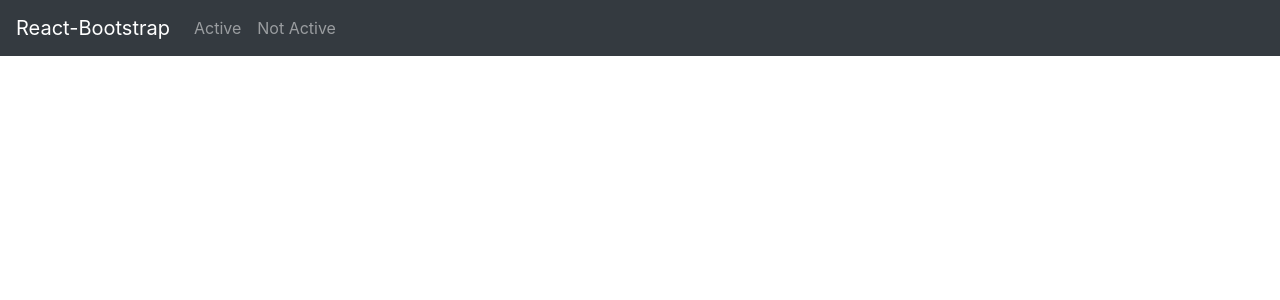
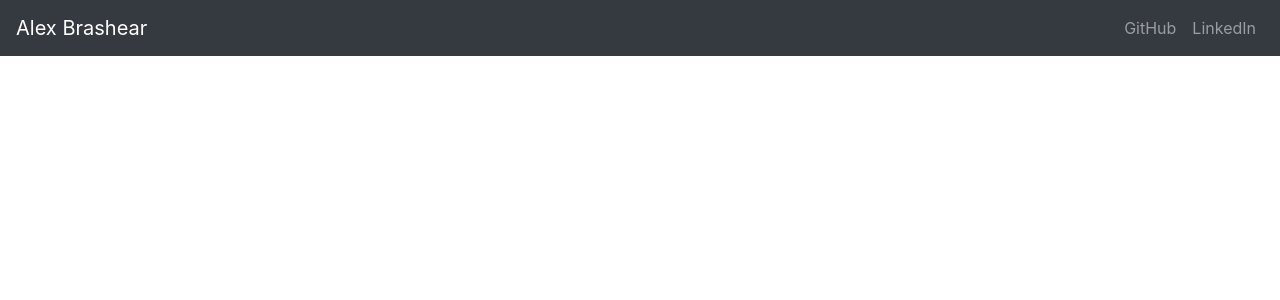
Before and after one commit to ryanalexanderbrashear/Personal-Website-React, a React (Create React App) app: page / in a window 1280 px wide. Shown: the top 300 px of the page. Built offline with nearby package versions, Linux system fonts and the light colour scheme.

Commit message:
More header styling/rearranging

```diff
--- a/src/components/Header.js
+++ b/src/components/Header.js
@@ -4,13 +4,13 @@ import HeaderButton from './HeaderButton';
 
 function Header() {
   return (
-    <Navbar collapseOnSelect expand="lg" bg="dark" variant="dark">
-      <Navbar.Toggle aria-controls="responsive-navbar-nav" />
-      <Navbar.Collapse id="responsive-navbar-nav">
-        <Navbar.Brand href="#home">React-Bootstrap</Navbar.Brand>
+    <Navbar collapseOnSelect expand='lg' bg='dark' variant='dark'>
+      <Navbar.Brand href='#home'>Alex Brashear</Navbar.Brand>
+      <Navbar.Toggle aria-controls='responsive-navbar-nav' />
+      <Navbar.Collapse id='responsive-navbar-nav' className='justify-content-end'>
         <Nav>
-          <HeaderButton href='/home' buttonText='Active' />
-          <HeaderButton href='/home' buttonText='Not Active' />
+          <HeaderButton href='https://github.com/ryanalexanderbrashear' buttonText='GitHub' />
+          <HeaderButton href='https://www.linkedin.com/in/ryanalexanderbrashear/' buttonText='LinkedIn' />
         </Nav>
       </Navbar.Collapse>
     </Navbar>
--- a/src/components/HeaderButton.js
+++ b/src/components/HeaderButton.js
@@ -3,7 +3,7 @@ import Nav from 'react-bootstrap/Nav';
 function HeaderButton(props) {
   return (
     <Nav.Item>
-      <Nav.Link href={props.href}>{props.buttonText}</Nav.Link>
+      <Nav.Link href={props.href} target='_blank'>{props.buttonText}</Nav.Link>
     </Nav.Item>
   );
 }
```
Also changed, not shown: 1 other file (tests, documents, lock files or other folders).
